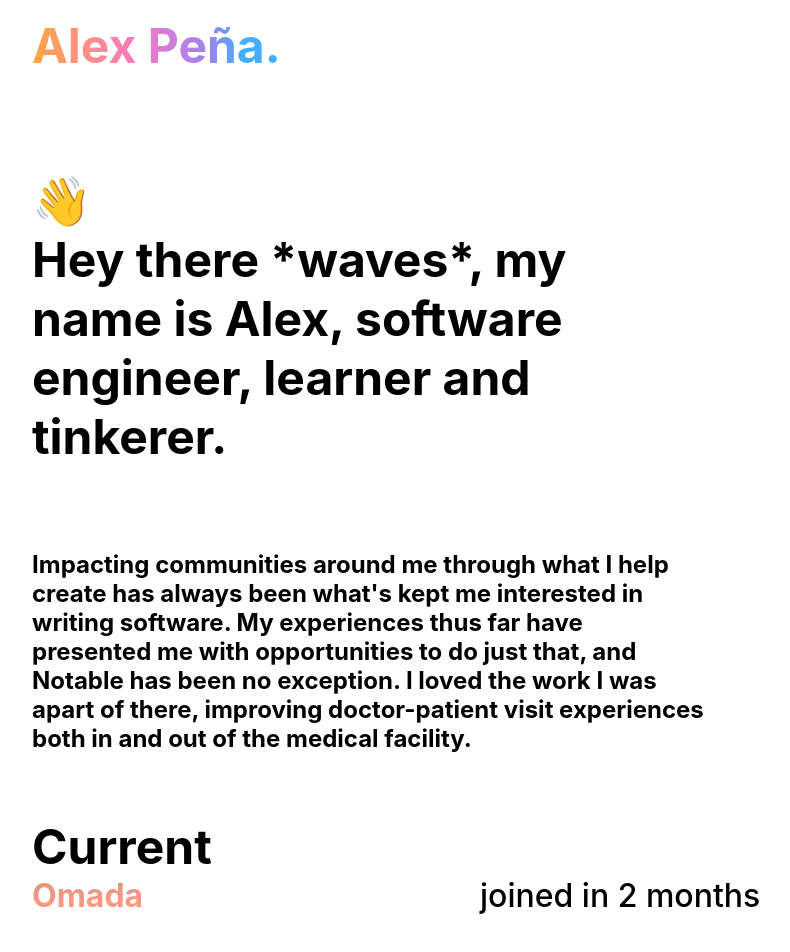
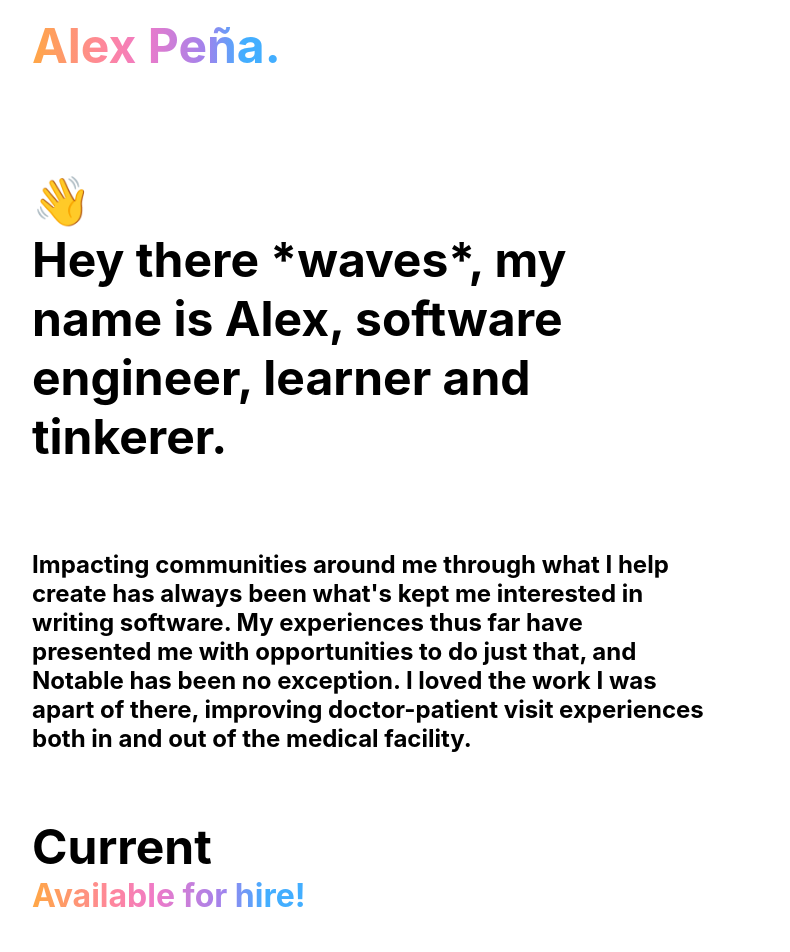
Before and after one commit to Saturn-V/personal-website, a React (Create React App) app: page / in a window 1280 px wide. Shown: the top 952 px of the page, without its empty margins (160-950 px from the left). Built offline with nearby package versions, Linux system fonts and the light colour scheme.

Commit message:
update job history

```diff
--- a/src/App.tsx
+++ b/src/App.tsx
@@ -28,7 +28,29 @@ const App: React.FC = () => {
             className={styles.AboutMe}
           />
 
-          <Title value={`Current`} size={Size.Large} weight={Weight.Heavy} margin/>
+          <Title
+            value={`Current`}
+            size={Size.Large}
+            weight={Weight.Heavy}
+            margin
+          />
+          <div className={styles.Role}>
+            <Title
+              value={`Available for hire!`}
+              size={Size.Medium}
+              weight={Weight.Heavy}
+              gradient
+            />
+          </div>
+
+          <div className={styles.Spacer} />
+
+          <Title
+            value={`Previous`}
+            size={Size.Large}
+            weight={Weight.Heavy}
+            margin
+          />
           <div className={styles.Role}>
             <div className={styles.FlexWrapper}>
               <Title
@@ -37,18 +59,20 @@ const App: React.FC = () => {
                 weight={Weight.Heavy}
                 className={`${styles.Gradient} ${styles.Omada}`}
               />
-               <span className={`${styles.Text}`}>
-                 joined {moment("20210111").fromNow()}
+              <span className={styles.Text}>
+                {" "}
+                left {moment("20220121").fromNow()}, employed 2 years 6 months
               </span>
             </div>
           </div>
-
-          <div className={styles.Spacer} />
-
-          <Title value={`Previous`} size={Size.Large} weight={Weight.Heavy} margin/>
           <div className={styles.Role}>
             <div className={styles.FlexWrapper}>
-              <Title value={`Notable`} size={Size.Medium} weight={Weight.Heavy} className={`${styles.Gradient} ${styles.Notable}`}/>
+              <Title
+                value={`Notable`}
+                size={Size.Medium}
+                weight={Weight.Heavy}
+                className={`${styles.Gradient} ${styles.Notable}`}
+              />
               <span className={styles.Text}>
                 {" "}
                 left {moment("20201030").fromNow()}, employed 2 years 6 months
@@ -66,7 +90,12 @@ const App: React.FC = () => {
           </div>
           <div className={styles.Role}>
             <div className={styles.FlexWrapper}>
-              <Title value={`Aux`} size={Size.Medium} weight={Weight.Heavy} className={`${styles.Gradient} ${styles.Aux}`} />
+              <Title
+                value={`Aux`}
+                size={Size.Medium}
+                weight={Weight.Heavy}
+                className={`${styles.Gradient} ${styles.Aux}`}
+              />
               <span className={styles.Text}>
                 {" "}
                 left {moment("20180301").fromNow()}, employed 1 year
@@ -77,7 +106,12 @@ const App: React.FC = () => {
           <div className={styles.Spacer} />
 
           <div className={styles.Contact}>
-            <Title value={`Contact`} size={Size.Large} weight={Weight.Heavy} margin/>
+            <Title
+              value={`Contact`}
+              size={Size.Large}
+              weight={Weight.Heavy}
+              margin
+            />
             <div className={styles.Contacts}>
               <Link href="mailto:alexaaronpena@gmail.com">
                 <Title
```
Also changed, not shown: src/App.module.css (line endings or trailing spaces). Lines whose indentation alone changed are shown as unchanged.
